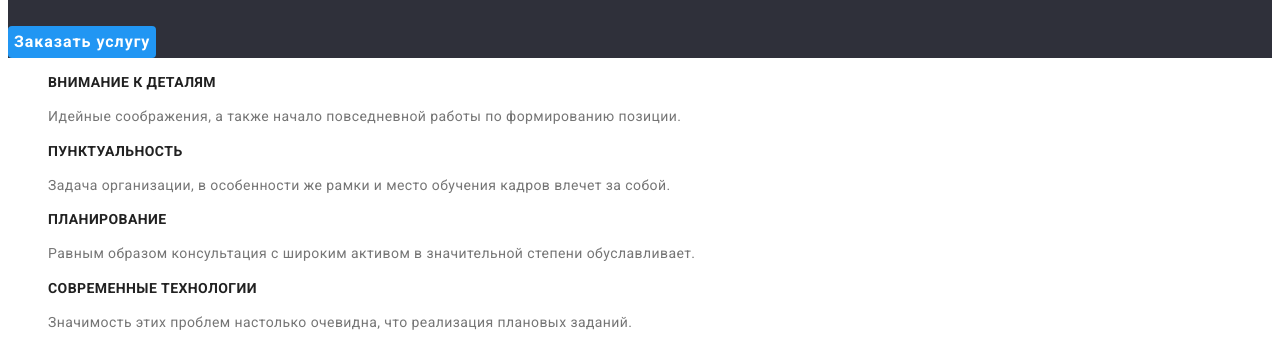
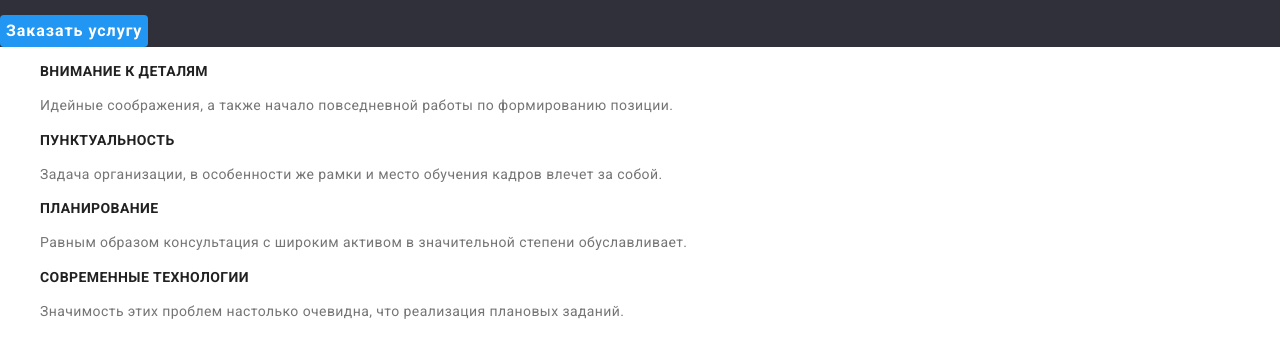
Before and after one commit to KozinM/goit-markup-hw-03, a plain HTML site: page index.html in a window 1280 px wide. Shown: the part 275-622 px from the top of the page. Drawn offline with nearby package versions, Linux system fonts and the light colour scheme.

Commit message:
modern-normalize
added to index.html the reference at modern normalize

```diff
--- a/index.html
+++ b/index.html
@@ -4,6 +4,7 @@
     <link rel="preconnect" href="https://fonts.googleapis.com">
     <link rel="preconnect" href="https://fonts.gstatic.com" crossorigin>
     <link href="https://fonts.googleapis.com/css2?family=Raleway:wght@700&family=Roboto:wght@400;500;700;900&display=swap" rel="stylesheet">
+    <link rel="stylesheet" href="https://cdnjs.cloudflare.com/ajax/libs/modern-normalize/1.1.0/modern-normalize.css" integrity="sha512-Y0MM+V6ymRKN2zStTqzQ227DWhhp4Mzdo6gnlRnuaNCbc+YN/ZH0sBCLTM4M0oSy9c9VKiCvd4Jk44aCLrNS5Q==" crossorigin="anonymous" referrerpolicy="no-referrer" />
     <link rel="stylesheet" href="./css/styles.css">
     <title>WebStudio - Студия дизайна</title>
   </head>
```
